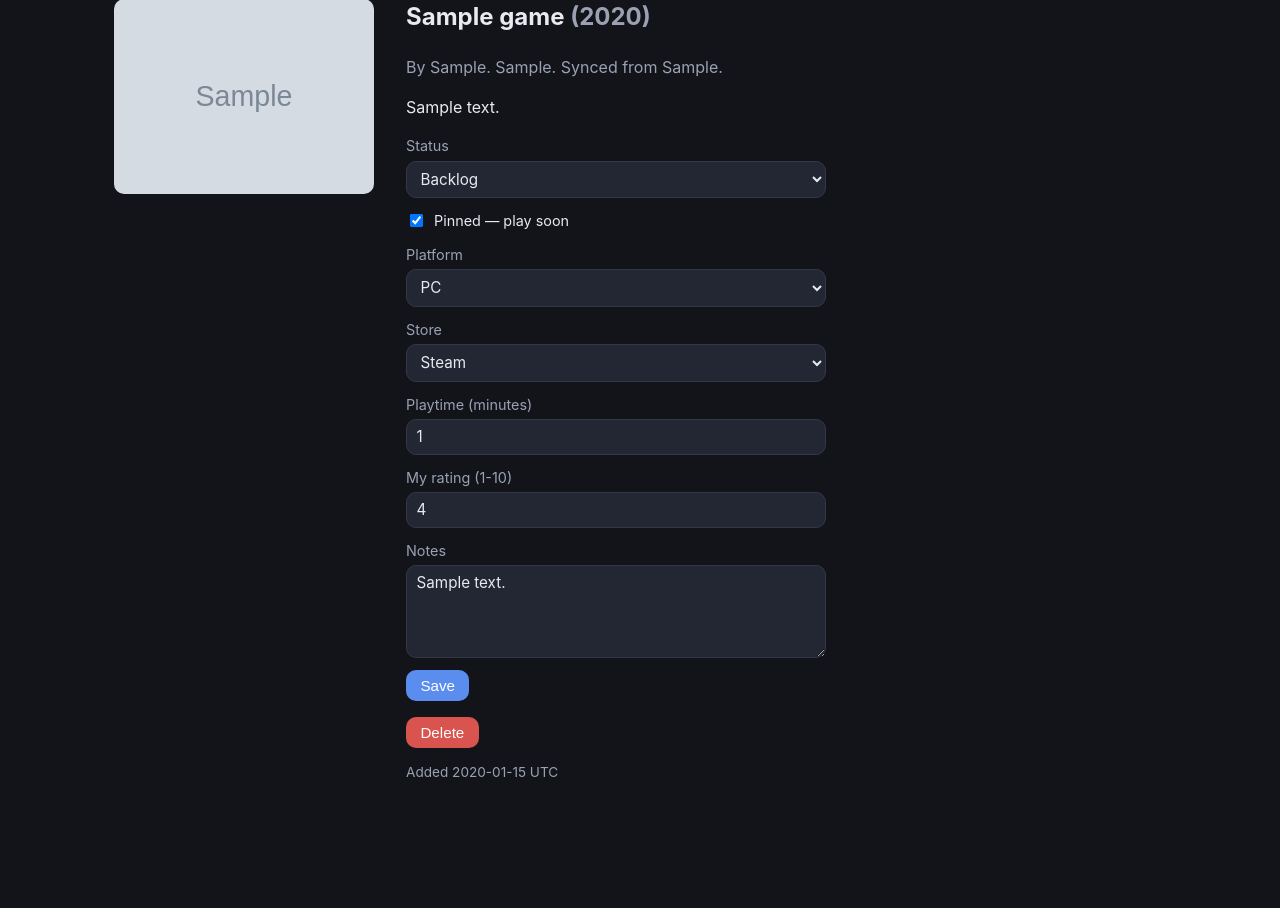
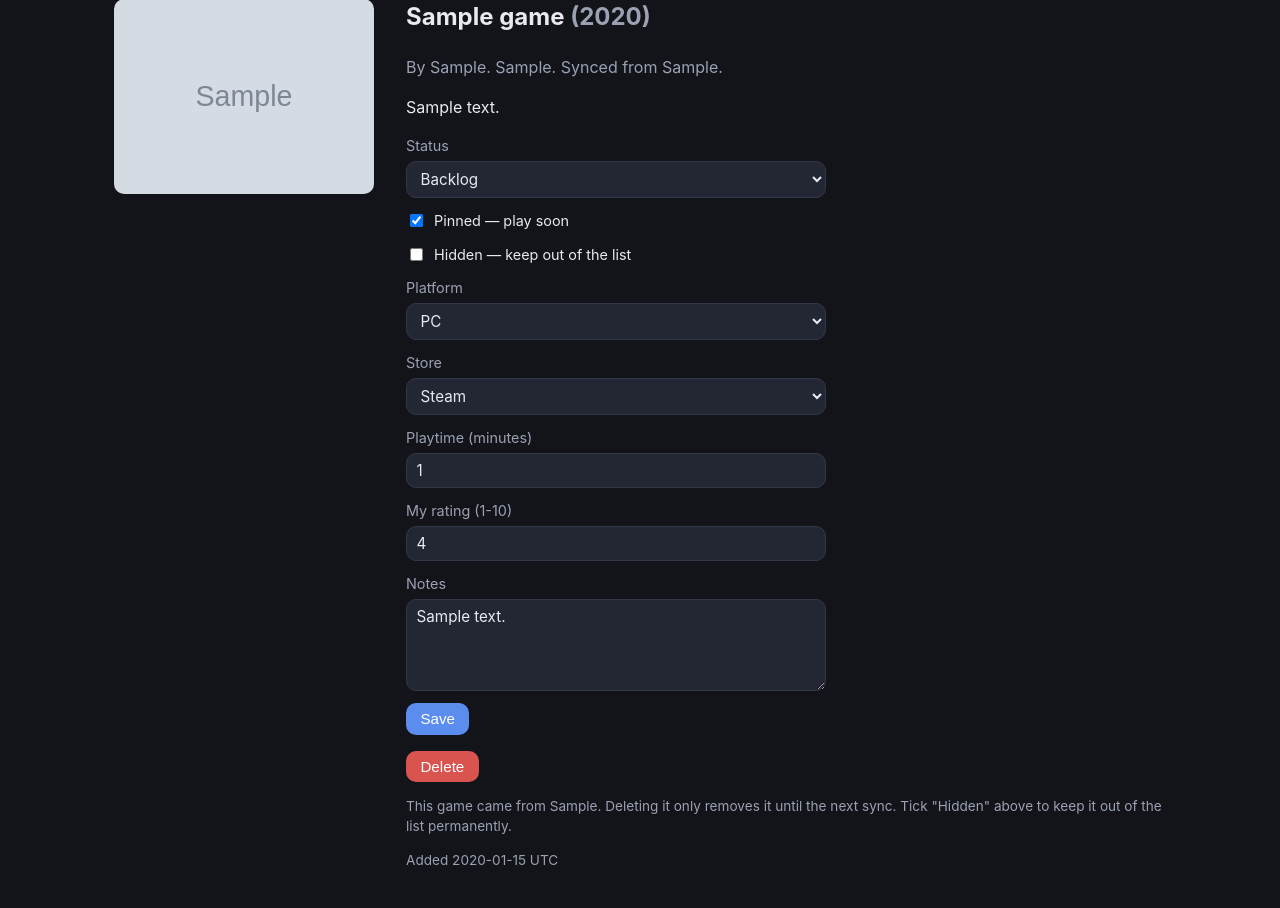
Before and after one commit to JordanMcV/hoard, a FastAPI app: page /games/1 in a window 1280 px wide. Shown: the part 87-995 px from the top of the page. Before the commit the page ends 864 px from the top, so only its background shows below. Run offline with FastAPI, Linux system fonts and the light colour scheme; tables that the repository leaves empty hold one stand-in row (values such as "Sample post"); grey boxes marked "Sample" are stand-in pictures.

Commit message:
Let games be hidden so a sync stops bringing them back
Deleting a synced game did not remove it. Both syncs decide what is new by
reading the games already in the database, so a deleted row was missing from
that set and the next sync inserted it again, losing the rating, status and
notes with it.

Add a hidden flag. A hidden game keeps its row, so the sync still recognises
it and does not insert a duplicate, but it stays out of the list, the stats
and the random pick. Playtime still updates in the background.

Hiding is reversible and keeps everything you recorded, which deleting does
not. Filter by "Include hidden" or "Hidden only" to find and restore one.

Warn on the delete button when a game came from a sync, because deleting is
the action that looks right and does not work.

Export every game including hidden ones, with the flag as a column.

```diff
--- a/app/db.py
+++ b/app/db.py
@@ -42,6 +42,7 @@ CREATE TABLE IF NOT EXISTS games (
     cover_file TEXT,
     status TEXT NOT NULL DEFAULT 'Backlog',
     pinned INTEGER NOT NULL DEFAULT 0,
+    hidden INTEGER NOT NULL DEFAULT 0,
     personal_rating INTEGER,
     notes TEXT,
     added_at TEXT NOT NULL DEFAULT (datetime('now')),
@@ -119,6 +120,8 @@ def _migrate(conn: sqlite3.Connection) -> None:
     game_cols = {r["name"] for r in conn.execute("PRAGMA table_info(games)")}
     if game_cols and "pinned" not in game_cols:
         conn.execute("ALTER TABLE games ADD COLUMN pinned INTEGER NOT NULL DEFAULT 0")
+    if game_cols and "hidden" not in game_cols:
+        conn.execute("ALTER TABLE games ADD COLUMN hidden INTEGER NOT NULL DEFAULT 0")
 
     if backfill and "format" in cols:
         conn.execute(
@@ -262,7 +265,7 @@ def movie_stats() -> dict:
 # Games
 
 def list_games(q: str = "", platform: str = "", status: str = "", pinned: str = "",
-               sort: str = "added") -> list[sqlite3.Row]:
+               hidden: str = "", sort: str = "added") -> list[sqlite3.Row]:
     where, params = [], []
     if q:
         where.append("(title LIKE ? OR developer LIKE ?)")
@@ -275,6 +278,10 @@ def list_games(q: str = "", platform: str = "", status: str = "", pinned: str =
         params.append(status)
     if pinned == "1":
         where.append("pinned = 1")
+    if hidden == "1":
+        where.append("hidden = 1")
+    elif hidden != "all":
+        where.append("hidden = 0")
     sql = "SELECT * FROM games"
     if where:
         sql += " WHERE " + " AND ".join(where)
@@ -329,9 +336,9 @@ def update_game_by_external(source: str, external_id: str, **fields) -> None:
 
 
 def random_game_id(backlog_only: bool = True) -> int | None:
-    sql = "SELECT id FROM games"
+    sql = "SELECT id FROM games WHERE hidden = 0"
     if backlog_only:
-        sql += " WHERE status = 'Backlog'"
+        sql += " AND status = 'Backlog'"
     sql += " ORDER BY RANDOM() LIMIT 1"
     with connect() as conn:
         row = conn.execute(sql).fetchone()
@@ -342,11 +349,13 @@ def game_stats() -> dict:
     with connect() as conn:
         row = conn.execute(
             """
-            SELECT COUNT(*) AS total,
-                   COALESCE(SUM(status = 'Backlog'), 0) AS backlog,
-                   COALESCE(SUM(status = 'Completed'), 0) AS completed,
-                   COALESCE(SUM(pinned), 0) AS pinned,
-                   COALESCE(SUM(playtime_minutes), 0) AS playtime_minutes
+            SELECT COALESCE(SUM(hidden = 0), 0) AS total,
+                   COALESCE(SUM(hidden = 0 AND status = 'Backlog'), 0) AS backlog,
+                   COALESCE(SUM(hidden = 0 AND status = 'Completed'), 0) AS completed,
+                   COALESCE(SUM(hidden = 0 AND pinned = 1), 0) AS pinned,
+                   COALESCE(SUM(hidden), 0) AS hidden,
+                   COALESCE(SUM(CASE WHEN hidden = 0 THEN playtime_minutes ELSE 0 END), 0)
+                       AS playtime_minutes
             FROM games
             """
         ).fetchone()
--- a/app/main.py
+++ b/app/main.py
@@ -190,9 +190,10 @@ def delete(movie_id: int):
 
 @app.get("/games")
 def games_index(request: Request, q: str = "", platform: str = "", status: str = "",
-                pinned: str = "", sort: str = "title", view: str = "grid",
+                pinned: str = "", hidden: str = "", sort: str = "title", view: str = "grid",
                 msg: str = "", error: str = ""):
-    games = db.list_games(q=q, platform=platform, status=status, pinned=pinned, sort=sort)
+    games = db.list_games(q=q, platform=platform, status=status, pinned=pinned,
+                          hidden=hidden, sort=sort)
     return templates.TemplateResponse(
         request,
         "games_index.html",
@@ -203,6 +204,7 @@ def games_index(request: Request, q: str = "", platform: str = "", status: str =
             "platform": platform,
             "status": status,
             "pinned": pinned,
+            "hidden": hidden,
             "sort": sort,
             "view": view,
             "view_urls": _view_urls(request),
@@ -278,10 +280,11 @@ def random_game():
 def export_games():
     buf = io.StringIO()
     writer = csv.writer(buf)
-    writer.writerow(["title", "year", "platform", "store", "status", "pinned", "playtime_minutes",
-                     "rating", "developer", "genres", "notes", "added_at"])
-    for g in db.list_games(sort="title"):
+    writer.writerow(["title", "year", "platform", "store", "status", "pinned", "hidden",
+                     "playtime_minutes", "rating", "developer", "genres", "notes", "added_at"])
+    for g in db.list_games(hidden="all", sort="title"):
         writer.writerow([g["title"], g["year"], g["platform"], g["store"], g["status"], g["pinned"],
+                         g["hidden"],
                          g["playtime_minutes"], g["personal_rating"], g["developer"], g["genres"],
                          g["notes"], g["added_at"]])
     return Response(
@@ -357,6 +360,7 @@ def game_update(
     store: str = Form("Other"),
     status: str = Form("Backlog"),
     pinned: str = Form("0"),
+    hidden: str = Form("0"),
     playtime_minutes: int | None = Form(None),
     personal_rating: int | None = Form(None),
     notes: str = Form(""),
@@ -367,6 +371,7 @@ def game_update(
         store=store,
         status=status,
         pinned=1 if pinned == "1" else 0,
+        hidden=1 if hidden == "1" else 0,
         playtime_minutes=playtime_minutes,
         personal_rating=personal_rating,
         notes=notes.strip() or None,
--- a/app/static/style.css
+++ b/app/static/style.css
@@ -127,6 +127,7 @@ input, select, textarea {
 .badge.watched { background: #1f4d2e; color: #9fdcb2; }
 .badge.owned { background: #1f4d2e; color: #9fdcb2; }
 .badge.pinned { background: #4a3a12; color: #f0d18a; }
+.badge.hidden { background: #2f3340; color: #8b93a6; }
 .badge.status-backlog { background: var(--surface-2); color: var(--muted); }
 .badge.status-playing { background: #1d3a5f; color: #9cc3f2; }
 .badge.status-completed { background: #1f4d2e; color: #9fdcb2; }
--- a/app/templates/games_detail.html
+++ b/app/templates/games_detail.html
@@ -32,6 +32,10 @@
         <input type="hidden" name="pinned" value="0">
         <input type="checkbox" name="pinned" value="1" {% if game.pinned %}checked{% endif %}> Pinned — play soon
       </label>
+      <label class="check">
+        <input type="hidden" name="hidden" value="0">
+        <input type="checkbox" name="hidden" value="1" {% if game.hidden %}checked{% endif %}> Hidden — keep out of the list
+      </label>
       <label>Platform
         <select name="platform">
           {% for p in platforms %}
@@ -56,9 +60,15 @@
       <button type="submit">Save</button>
     </form>
 
-    <form method="post" action="/games/{{ game.id }}/delete" onsubmit="return confirm('Delete {{ game.title }} from your collection?')">
+    <form method="post" action="/games/{{ game.id }}/delete" onsubmit="return confirm('Delete {{ game.title }} from your collection?{% if game.external_source %}\n\nThe next {{ game.external_source }} sync will add it back. Hide it instead to keep it out for good.{% endif %}')">
       <button type="submit" class="danger">Delete</button>
     </form>
+    {% if game.external_source %}
+    <p class="muted small">
+      This game came from {{ game.external_source }}. Deleting it only removes it until the
+      next sync. Tick "Hidden" above to keep it out of the list permanently.
+    </p>
+    {% endif %}
     <p class="muted small">Added {{ game.added_at }} UTC</p>
   </div>
 </article>
```
Also changed, not shown: app/templates/games_index.html (+8 -0 lines).
